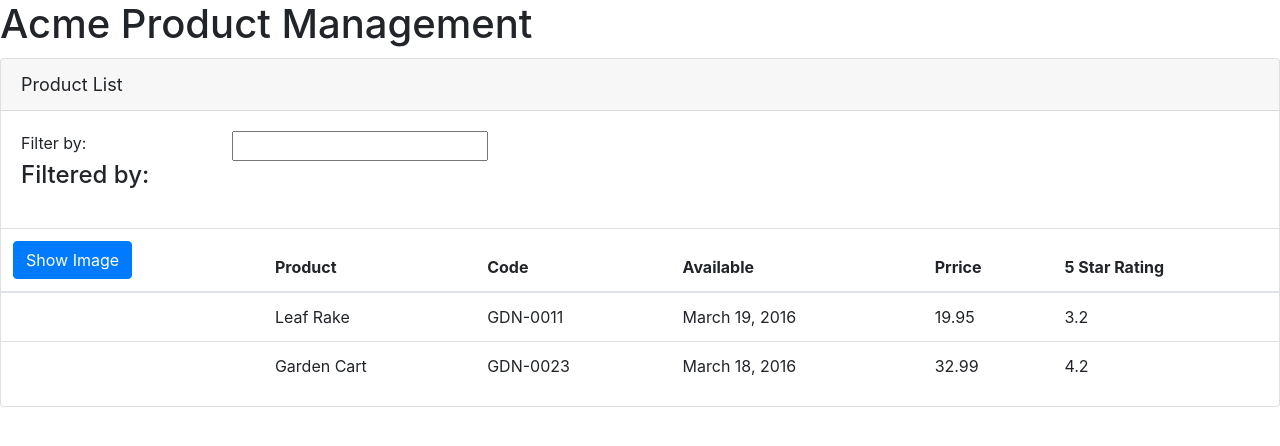
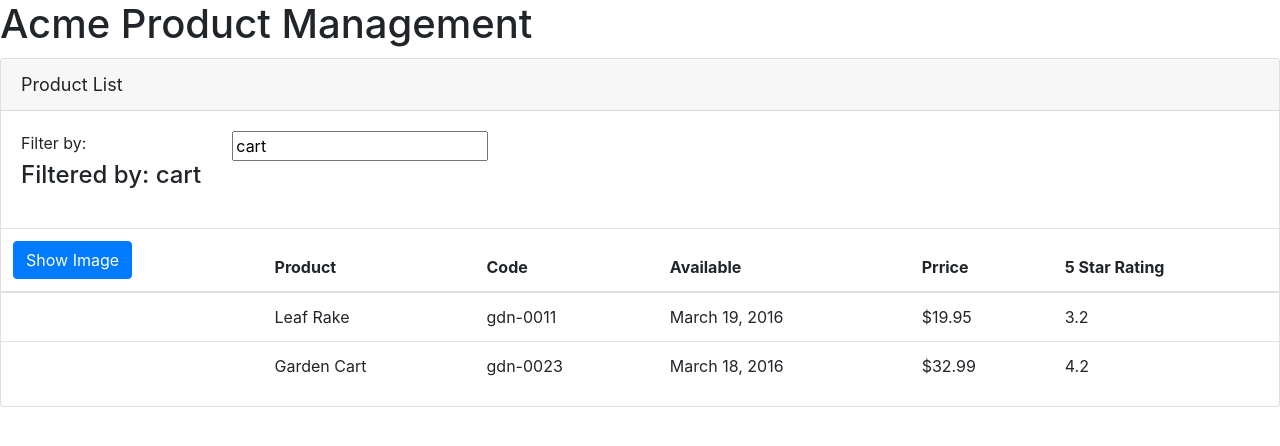
Before and after one commit to rizzyc/angular-gettingStarted-deborahK, an Angular app: page / in a window 1280 px wide. Shown: the top 446 px of the page. Built offline with nearby package versions, Linux system fonts and the light colour scheme.

Commit message:
data binding and pipes

```diff
--- a/src/app/app.module.ts
+++ b/src/app/app.module.ts
@@ -1,5 +1,6 @@
 import { BrowserModule } from '@angular/platform-browser';
 import { NgModule } from '@angular/core';
+import { FormsModule } from '@angular/forms';
 
 import { AppComponent } from './app.component';
 import { ProductListComponent } from './products/product-list.component';
@@ -10,7 +11,8 @@
     ProductListComponent
   ],
   imports: [
-    BrowserModule
+    BrowserModule,
+    FormsModule
   ],
   bootstrap: [AppComponent]
 })
--- a/src/app/products/product-list.component.html
+++ b/src/app/products/product-list.component.html
@@ -3,11 +3,11 @@
     <div class="card-body">
         <div class="row">
             <div class="col-md-2">Filter by:</div>
-            <div class="col md-4"><input type="text"></div>
+            <div class="col md-4"><input type="text" [(ngModel)] = 'listFilter'></div>
         </div>
         <div class="row">
             <div class="col-md-6">
-                <h4>Filtered by:</h4>
+                <h4>Filtered by: {{listFilter}}</h4>
             </div>
         </div>
     </div>
@@ -30,9 +30,9 @@
                         [style.margin.px]='imageMargin'
                         ></td>
                     <td>{{ product.productName}}</td>
-                    <td>{{ product.productCode}}</td>
+                    <td>{{ product.productCode | lowercase }}</td>
                     <td>{{ product.releaseDate}}</td>
-                    <td>{{ product.price}}</td>
+                    <td>{{ product.price | currency:'USD':'symbol':'1.2-2' }}</td>
                     <td>{{ product.starRating}}</td>
                 </tr>
             </tbody>
--- a/src/app/products/product-list.component.ts
+++ b/src/app/products/product-list.component.ts
@@ -7,8 +7,8 @@
     pageTitle = 'Product List';
     imageWidth: number = 50;
     imageMargin: number = 2;
-    showImage: boolean= false;
-
+    showImage: boolean = false;
+    listFilter: string = 'cart';
     products: any[] = [
         {
         'productId': 1,
```
